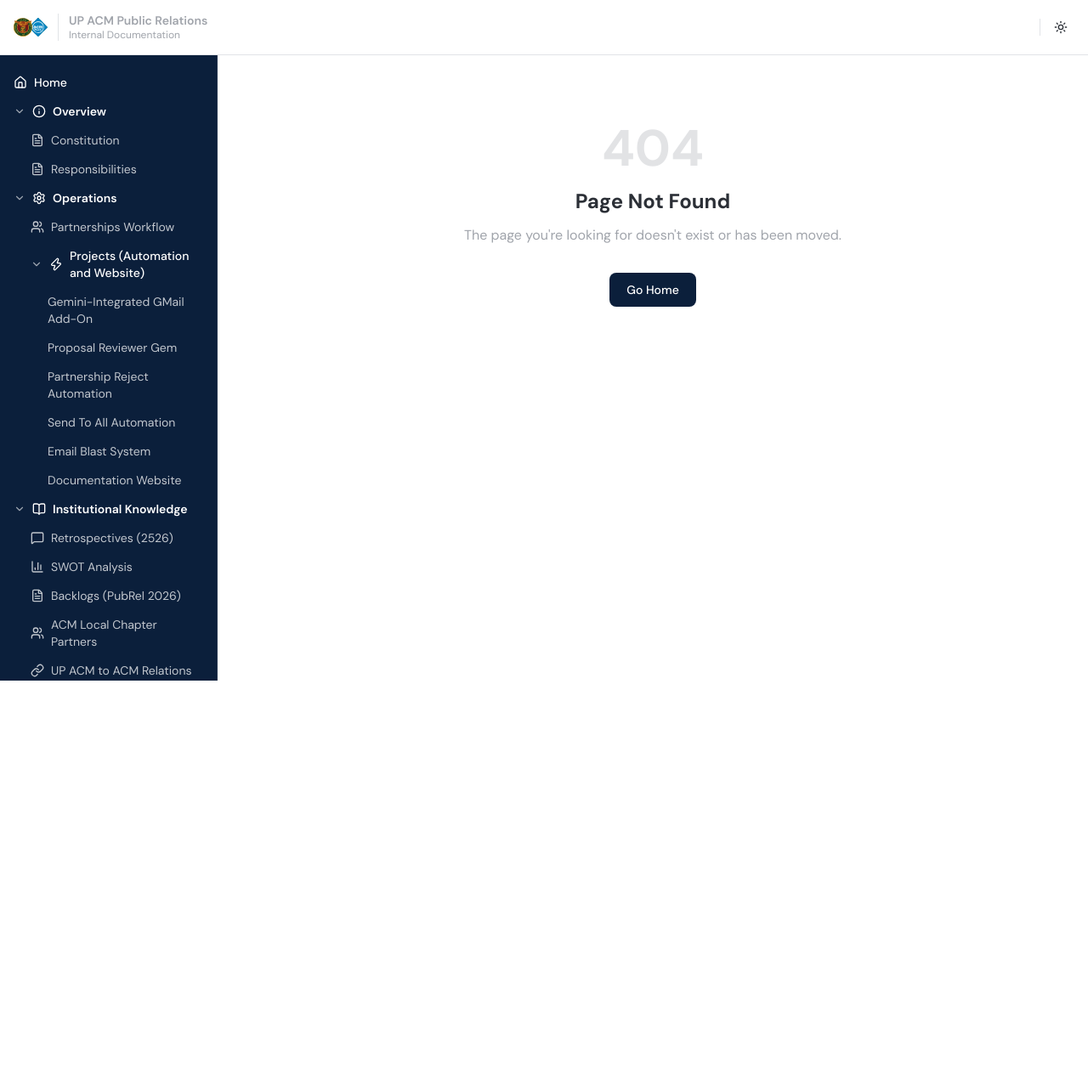
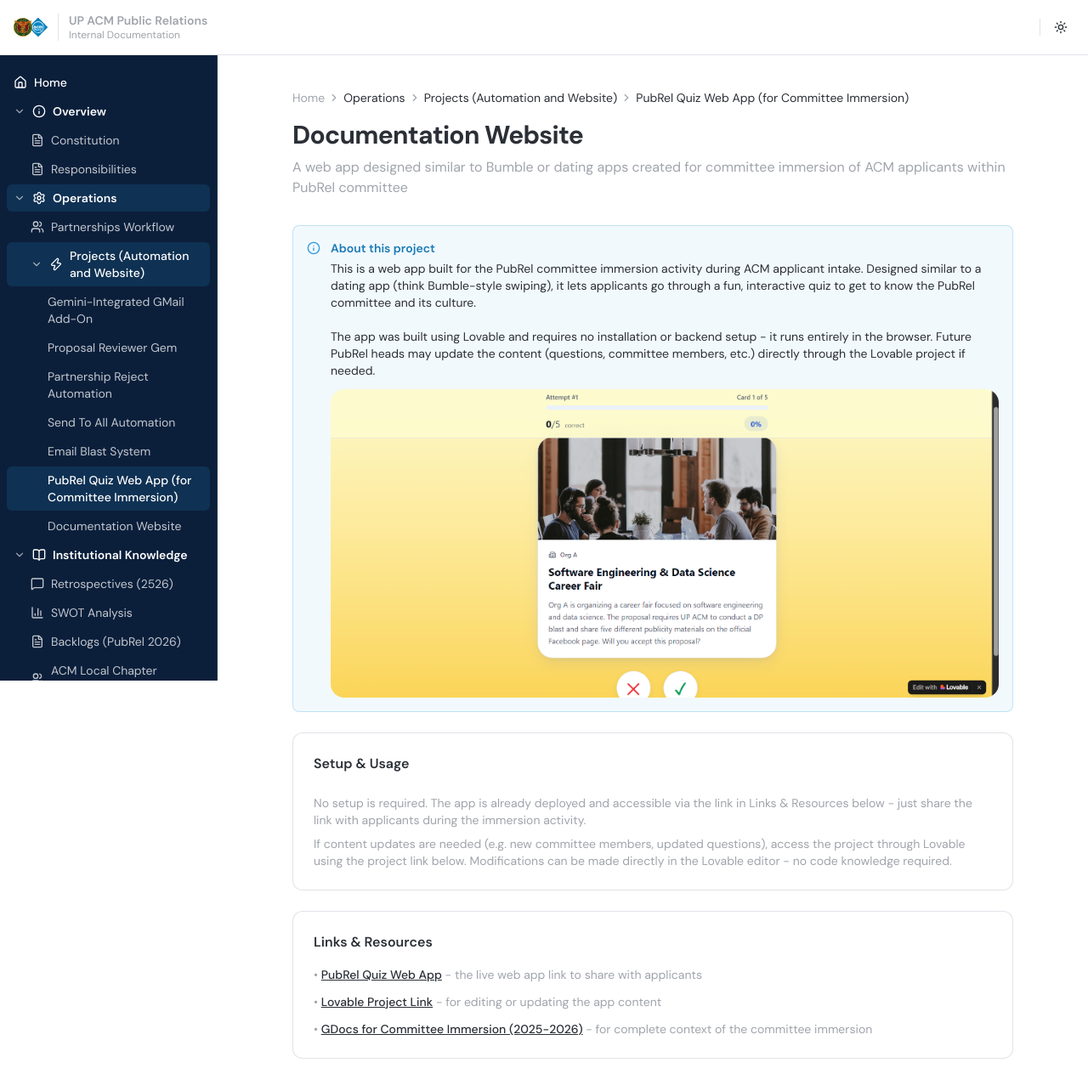
Before and after one commit to upacm-public-relations/documentation-website, a Next.js app: page /operations/automation/pubrel-quiz-web-app in a window 1280 px wide. Before the commit this address had no page. Shown: the whole page at 85% size. Before the commit the page ends 801 px from the top, so only its background shows below. Built offline with nearby package versions, Linux system fonts and the light colour scheme.

Commit message:
updated the Quiz Web App page

```diff
--- /dev/null
+++ b/app/(docs)/operations/automation/pubrel-quiz-web-app/page.tsx
@@ -0,0 +1,67 @@
+import { PageHeader } from "@/components/doc-components/PageHeader";
+import { Callout } from "@/components/doc-components/Callout";
+
+export default function Page() {
+  return (
+    <div className="max-w-4xl mx-auto px-6 py-10">
+      <PageHeader
+        breadcrumbs={[
+          { label: "Home", href: "/" },
+          { label: "Operations" },
+          { label: "Projects (Automation and Website)" },
+          { label: "PubRel Quiz Web App (for Committee Immersion)" },
+        ]}
+        title="Documentation Website"
+        description="A web app designed similar to Bumble or dating apps created for committee immersion of ACM applicants within PubRel committee"
+      />
+      <div className="space-y-6">
+        <Callout type="info" title="About this project">
+          This is a web app built for the PubRel committee immersion activity during ACM applicant intake. Designed similar to a dating app (think Bumble-style swiping), it lets applicants go through a fun, interactive quiz to get to know the PubRel committee and its culture.
+          <br />
+          <br />
+          The app was built using Lovable and requires no installation or backend setup - it runs entirely in the browser. Future PubRel heads may update the content (questions, committee members, etc.) directly through the Lovable project if needed.
+          <br />
+          <img
+            src="/pubrel-quiz.png"
+            alt="System overview"
+            style={{ width: "100%", borderRadius: "16px", marginTop: "12px" }}
+          />
+        </Callout>
+        {/* Setup & Usage */}
+        <div className="rounded-xl p-6 space-y-6" style={{ background: "var(--card)", border: "1px solid var(--border)" }}>
+          <h2 className="font-semibold" style={{ color: "var(--foreground)" }}>Setup & Usage</h2>
+
+          <div className="space-y-2">
+            <p className="text-sm" style={{ color: "var(--muted-foreground)" }}>
+              No setup is required. The app is already deployed and accessible via the link in Links & Resources below - just share the link with applicants during the immersion activity.
+            </p>
+            <p className="text-sm" style={{ color: "var(--muted-foreground)" }}>
+              If content updates are needed (e.g. new committee members, updated questions), access the project through Lovable using the project link below. Modifications can be made directly in the Lovable editor - no code knowledge required.
+            </p>
+          </div>
+        </div>
+        {/* Links & Resources */}
+        <div className="rounded-xl p-6 space-y-4" style={{ background: "var(--card)", border: "1px solid var(--border)" }}>
+          <h2 className="font-semibold" style={{ color: "var(--foreground)" }}>Links & Resources</h2>
+          <ul className="space-y-3">
+            <li className="text-sm" style={{ color: "var(--muted-foreground)" }}>
+            • <a href="https://upacm-pubrel-quiz.lovable.app/" target="_blank" rel="noopener noreferrer" className="font-medium underline" style={{ color: "var(--foreground)" }}>
+                PubRel Quiz Web App
+              </a>{" "}- the live web app link to share with applicants
+            </li>
+            <li className="text-sm" style={{ color: "var(--muted-foreground)" }}>
+            • <a href="https://lovable.dev/projects/ef3f8b9f-ee06-4ef6-bf58-cec366ee61d6" target="_blank" rel="noopener noreferrer" className="font-medium underline" style={{ color: "var(--foreground)" }}>
+                Lovable Project Link
+              </a>{" "}- for editing or updating the app content
+            </li>
+            <li className="text-sm" style={{ color: "var(--muted-foreground)" }}>
+            • <a href="https://docs.google.com/document/d/1AHwG0hdkyIemZpLNUky8H6NtgY5kLP6LY1VBsD0_jVQ/edit?usp=sharing" target="_blank" rel="noopener noreferrer" className="font-medium underline" style={{ color: "var(--foreground)" }}>
+                GDocs for Committee Immersion (2025-2026)
+              </a>{" "}- for complete context of the committee immersion
+            </li>
+          </ul>
+        </div>
+      </div>
+    </div>
+  );
+}
--- a/components/DocSidebar.tsx
+++ b/components/DocSidebar.tsx
@@ -45,6 +45,7 @@ const navItems: NavItem[] = [
           { title: "Partnership Reject Automation", href: "/operations/automation/partnership-response" },
           { title: "Send To All Automation", href: "/operations/automation/send-to-all" },
           { title: "Email Blast System", href: "/operations/automation/email-blast" },
+          { title: "PubRel Quiz Web App (for Committee Immersion)", href: "/operations/automation/pubrel-quiz-web-app" },
           { title: "Documentation Website", href: "/operations/automation/documentation-website" },
         ],
       },
```
Also changed, not shown: public/pubrel-quiz.png (added).
